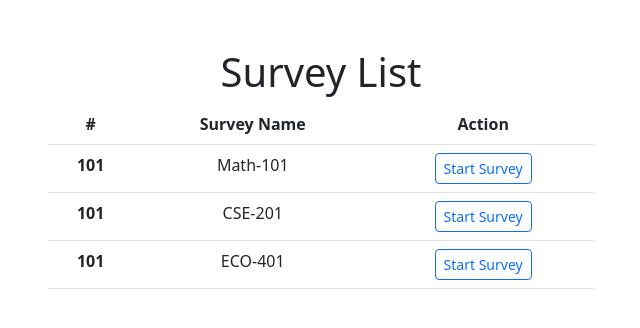
After one commit to spydrxyz/online_survey, a Django app: page /survey-list/ in a window 1280 px wide. The commit adds this page. Shown: the top 328 px of the page, without its empty margins (319-959 px from the left). Run offline with Django 4.2, Linux system fonts and the light colour scheme; some libraries are stand-ins or nearby versions.

Commit message:
Added Survey List templates

```diff
--- a/os_app/templates/os_app/index.html
+++ b/os_app/templates/os_app/index.html
@@ -11,7 +11,7 @@ Online Survey
             <div class="col-md-6 col-12 m-auto text-center">
                 <h1 class="h1 mb-5 text-primary">Welcome to Online Survey</h1>
                 <br class="mb-5">
-                <a class="btn btn-lg btn-primary mb-5" href="#">Start Survey</a>
+                <a class="btn btn-lg btn-primary mb-5" href="survey-list/">Start Survey</a>
                 <br>
                 <a class="btn btn-outline-primary mb-5" href="#">Admin Login</a>
             </div>
--- /dev/null
+++ b/os_app/templates/os_app/surveylist.html
@@ -0,0 +1,49 @@
+{% extends 'os_app/BASE.html' %}
+
+{% block title %}
+Survey List
+{% endblock title %}
+
+{% block content %}
+<section>
+    <div class="container">
+        <div class="row">
+            <div class="col-6 m-auto text-center">
+                <h1 class="h1 mt-5">Survey List</h1>
+                <table class="table table-hover">
+                    <thead>
+                        <tr>
+                            <th scope="col">#</th>
+                            <th scope="col">Survey Name</th>
+                            <th scope="col">Action</th>
+                        </tr>
+                    </thead>
+                    <tbody>
+                        <tr>
+                            <th scope="row">101</th>
+                            <td>Math-101</td>
+                            <td>
+                                <a class="btn btn-sm btn-outline-primary" href="#">Start Survey</a>
+                            </td>
+                        </tr>
+                        <tr>
+                            <th scope="row">101</th>
+                            <td>CSE-201</td>
+                            <td>
+                                <a class="btn btn-sm btn-outline-primary" href="#">Start Survey</a>
+                            </td>
+                        </tr>
+                        <tr>
+                            <th scope="row">101</th>
+                            <td>ECO-401</td>
+                            <td>
+                                <a class="btn btn-sm btn-outline-primary" href="#">Start Survey</a>
+                            </td>
+                        </tr>
+                    </tbody>
+                </table>
+            </div>
+        </div>
+    </div>
+</section>
+{% endblock content %}
--- a/os_app/urls.py
+++ b/os_app/urls.py
@@ -1,8 +1,10 @@
+from unicodedata import name
 from django.urls import path
 from . import views
 
 app_name = 'os_app'
 
 urlpatterns = [
-    path('', views.index, name='index')
+    path('', views.index, name='index'),
+    path('survey-list/', views.surveylist, name='surveylist')
 ]
--- a/os_app/views.py
+++ b/os_app/views.py
@@ -4,3 +4,7 @@ from django.shortcuts import render
 
 def index(request):
     return render(request, 'os_app/index.html')
+
+
+def surveylist(request):
+    return render(request, 'os_app/surveylist.html')
```
